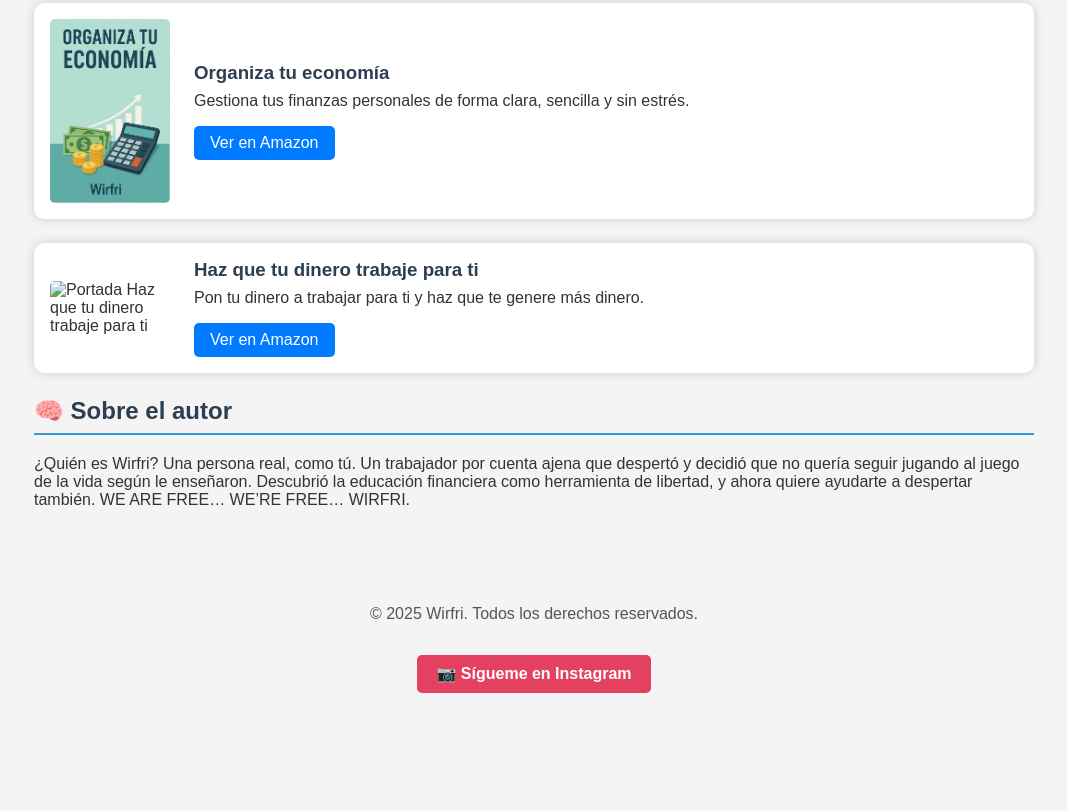
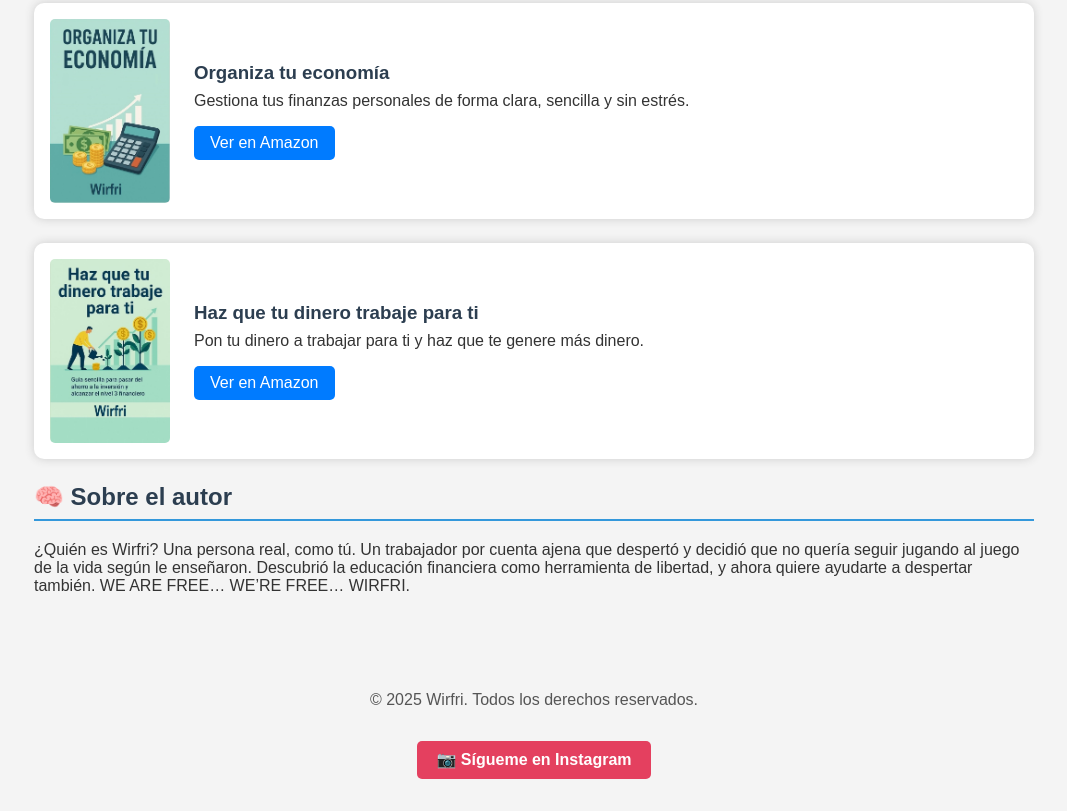
Before and after one commit to Wirfri/wirfri.github.io, a plain HTML site: page index.html in a window 1280 px wide. Shown: the part 761-1572 px from the top of the page, without its empty margins (106-1173 px from the left). Before the commit the page ends 1486 px from the top, so only its background shows below. Drawn offline with Linux system fonts and the light colour scheme.

Commit message:
Update index.html

```diff
--- a/index.html
+++ b/index.html
@@ -123,7 +123,7 @@
     </div>
 
     <div class="book">
-      <img src="trabaja.jpg" alt="Portada Haz que tu dinero trabaje para ti" />
+      <img src="trabaje.jpg" alt="Portada Haz que tu dinero trabaje para ti" />
     <div class="book-details">
         <h3>Haz que tu dinero trabaje para ti</h3>
         <p>Pon tu dinero a trabajar para ti y haz que te genere más dinero.</p>
```
